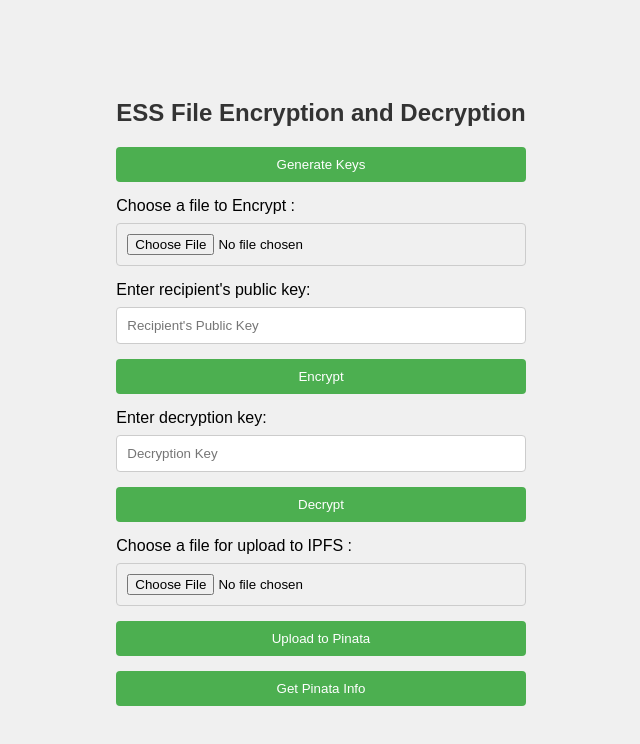
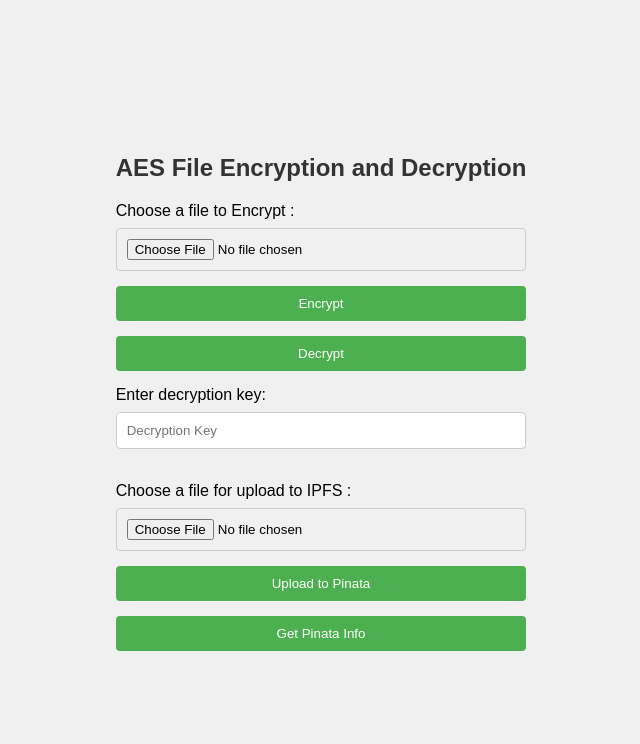
Before and after one commit to hashdeveloper000/DataEncryption, a React (Create React App) app in the folder fastapi-react-app/: page / in a window 1280 px wide. Shown: the top 744 px of the page, without its empty margins (319-959 px from the left). Built offline with nearby package versions, Linux system fonts and the light colour scheme; no server answers.

Commit message:
Fixed Connectivity issue for Render.

```diff
--- a/fastapi-react-app/src/App.js
+++ b/fastapi-react-app/src/App.js
@@ -1,6 +1,7 @@
 import React, { useState, useEffect } from 'react';
 import axios from 'axios';
 import './Styling.css';
+
 
 const FileEncryptionApp = () => {
   const [file, setFile] = useState(null);
@@ -9,25 +10,14 @@ const FileEncryptionApp = () => {
   const [decryptedFile, setDecryptedFile] = useState(null);
   const [uploadedFile, setUploadedFile] = useState(null);
   const [pinataInfo, setPinataInfo] = useState(null);
-  const [keys, setKeys] = useState(null);
 
   useEffect(() => {
-    // Fetch Pinata information on component mount
-    getPinataInfo();
+
   }, []); // Empty dependency array means it runs only once
-
-  const generateKeys = async () => {
-    try {
-      const response = await axios.get('http://localhost:8000/generate_keys');
-      setKeys(response.data);
-    } catch (error) {
-      console.error('Error generating keys:', error);
-    }
-  };
 
 const getPinataInfo = async () => {
   try {
-      const response = await axios.get('http://localhost:8000/getInfo');
+    const response = await axios.get('https://standardencyptionprotocolstest.onrender.com/getInfo');
     console.log('Pinata response:', response); // Log the response for inspection
 
     const firstRow = response.data.rows[0];
@@ -68,48 +58,24 @@ const FileEncryptionApp = () => {
     setKey(event.target.value);
   };
 
-  const [userPublicKey, setUserPublicKey] = useState('');
-
-
   const handleEncrypt = async () => {
     const formData = new FormData();
     formData.append('file', file);
 
     try {
-      const response = await axios.post('http://localhost:8000/encrypt', formData, {
-        params: { public_key: userPublicKey },
-        headers: {
-          'Content-Type': 'multipart/form-data',
-        },
-      });
+      const response = await axios.post('https://standardencyptionprotocolstest.onrender.com/encrypt', formData);
       setEncryptedFile(response.data);
     } catch (error) {
       console.error('Error encrypting file:', error);
     }
   };
 
-  const [userPrivateKey, setUserPrivateKey] = useState('');
-
   const handleDecrypt = async () => {
-    // Check if userPrivateKey is not empty
-    if (!userPrivateKey) {
-      console.error('Please enter decryption key');
-      return;
-    }
-
-    const formattedPrivateKey = userPrivateKey.startsWith('0x') ? userPrivateKey : `0x${userPrivateKey}`;
-
     const formData = new FormData();
     formData.append('file', file);
 
     try {
-      const response = await axios.post('http://localhost:8000/decrypt', formData, {
-        params: { private_key: formattedPrivateKey },
-        headers: {
-          'Content-Type': 'multipart/form-data',
-        },
-      });
-
+      const response = await axios.post(`https://standardencyptionprotocolstest.onrender.com/decrypt?key=${key}`, formData);
       setDecryptedFile(response.data);
     } catch (error) {
       console.error('Error decrypting file:', error);
@@ -127,7 +93,7 @@ const FileEncryptionApp = () => {
     formData.append('file', file);
 
     try {
-      const response = await axios.post('http://localhost:8000/upload', formData, {
+      const response = await axios.post('https://standardencyptionprotocolstest.onrender.com/upload', formData, {
         headers: {
           'Content-Type': 'multipart/form-data',
         },
@@ -142,33 +108,11 @@ const FileEncryptionApp = () => {
 
   return (
     <div>
-      <h2> ESS File Encryption and Decryption</h2>
-
-      <div>
-        <button onClick={generateKeys}>Generate Keys</button>
-      </div>
-
-      {keys && (
-        <div>
-          <p>Private Key: {keys.private_key}</p>
-          <p>Public Key: {keys.public_key}</p>
-        </div>
-      )}
+      <h2>AES File Encryption and Decryption</h2>
 
       <div>
         <label htmlFor="fileInput">Choose a file to Encrypt :</label>
         <input type="file" id="fileInput" onChange={handleFileChange} />
-      </div>
-
-      <div>
-  <label htmlFor="publicKeyInput">Enter recipient's public key:</label>
-  <input
-    type="text"
-    id="publicKeyInput"
-    placeholder="Recipient's Public Key"
-    value={userPublicKey}
-    onChange={(e) => setUserPublicKey(e.target.value)}
-  />
       </div>
 
       <button onClick={handleEncrypt}>Encrypt</button>
@@ -176,29 +120,29 @@ const FileEncryptionApp = () => {
         <div>
           <p>Encrypted File : {encryptedFile.encrypted_filename}</p>
           <p>Key: {encryptedFile.key}</p>
+           <p>Download: <a href={`https://standardencyptionprotocolstest.onrender.com/download/${encryptedFile.encrypted_filename}`} download>Download Encrypted File</a></p>
+
         </div>
       )}
+      <button onClick={handleDecrypt}>Decrypt</button>
+      <div>
+        <label htmlFor="keyInput">Enter decryption key:</label>
+        <input type="text" id="keyInput" placeholder="Decryption Key" value={key} onChange={handleKeyChange} />
+      </div>
 
 
-
-      <div>
-  <label htmlFor="keyInput">Enter decryption key:</label>
-  <input type="text" id="keyInput" placeholder="Decryption Key" value={userPrivateKey} onChange={(e) => setUserPrivateKey(e.target.value)} />
-</div>
-
-<button onClick={handleDecrypt}>Decrypt</button>
 
       {decryptedFile && (
         <div>
           <p>Decrypted File: {decryptedFile.decrypted_filename}</p>
+          <p>Download: <a href={`https://standardencyptionprotocolstest.onrender.com/download/${decryptedFile.decrypted_filename}`} download>Download Decrypted File</a></p>
         </div>
       )}
-
+ <br />
       <div>
         <label htmlFor="uploadFileInput">Choose a file for upload to IPFS :</label>
         <input type="file" id="uploadFileInput" onChange={handleFileChange} />
       </div>
-
       <button onClick={handleUpload}>Upload to Pinata</button>
 
       {uploadedFile && (
```
Lines whose indentation alone changed are shown as unchanged.
